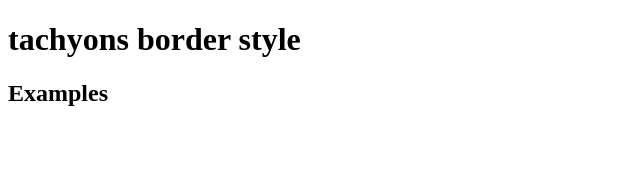
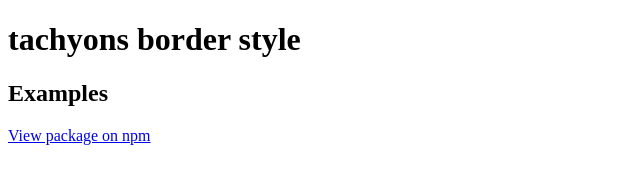
Before and after one commit to tachyons-css/tachyons-border-style, a website: page index.html in a window 1280 px wide. Shown: the whole page, without its empty margins (0-640 px from the left). Drawn offline with Linux system fonts and the light colour scheme.

Commit message:
Adding link to npm module

```diff
--- a/index.html
+++ b/index.html
@@ -13,5 +13,6 @@
   <body>
     <h1>tachyons border style</h1>
     <h2>Examples</h2>
+    <a href="http://npmjs.org/package/tachyons-border-style" title="tachyons-border-style">View package on npm</a>
   </body>
 </html>
```
